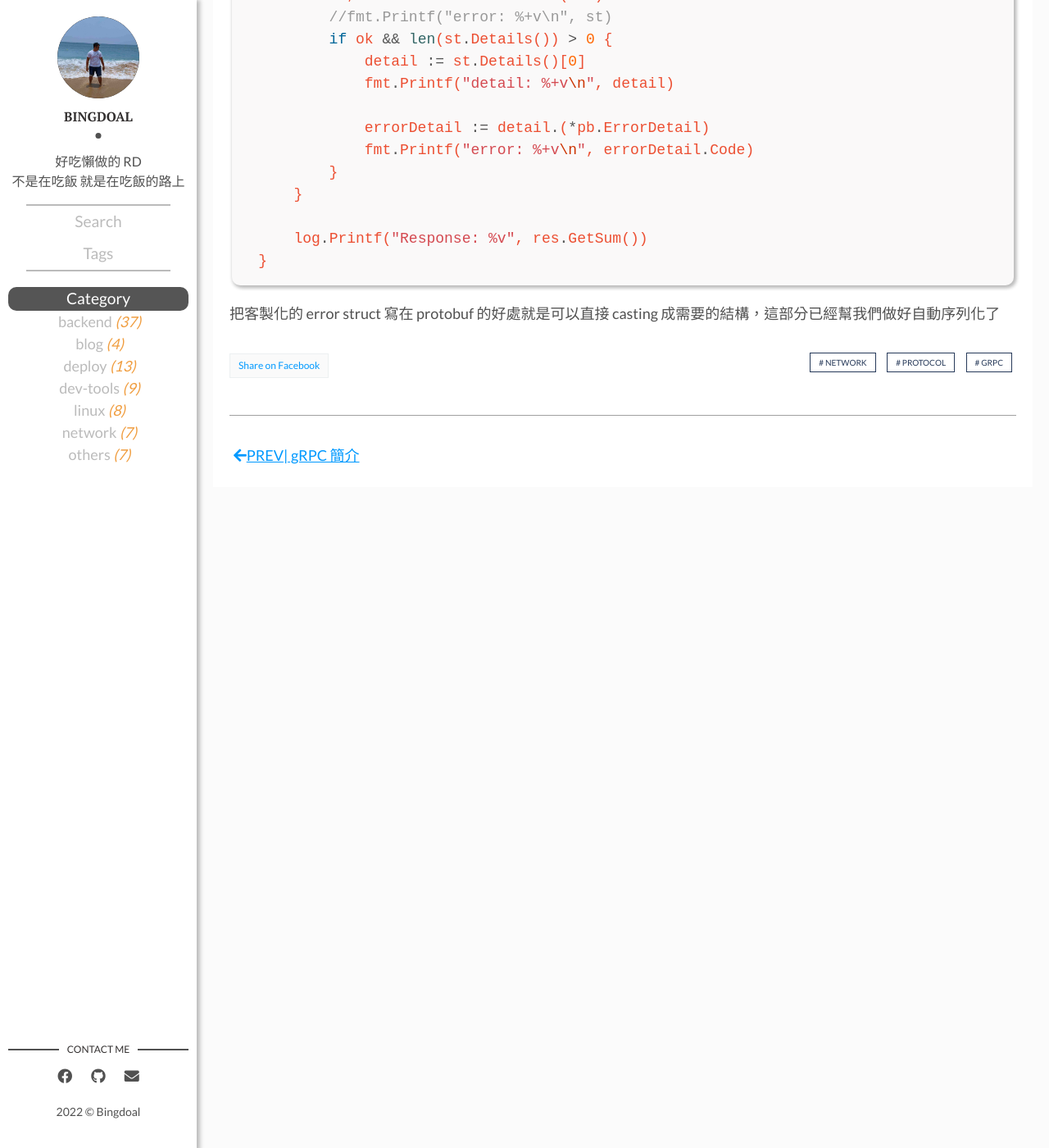
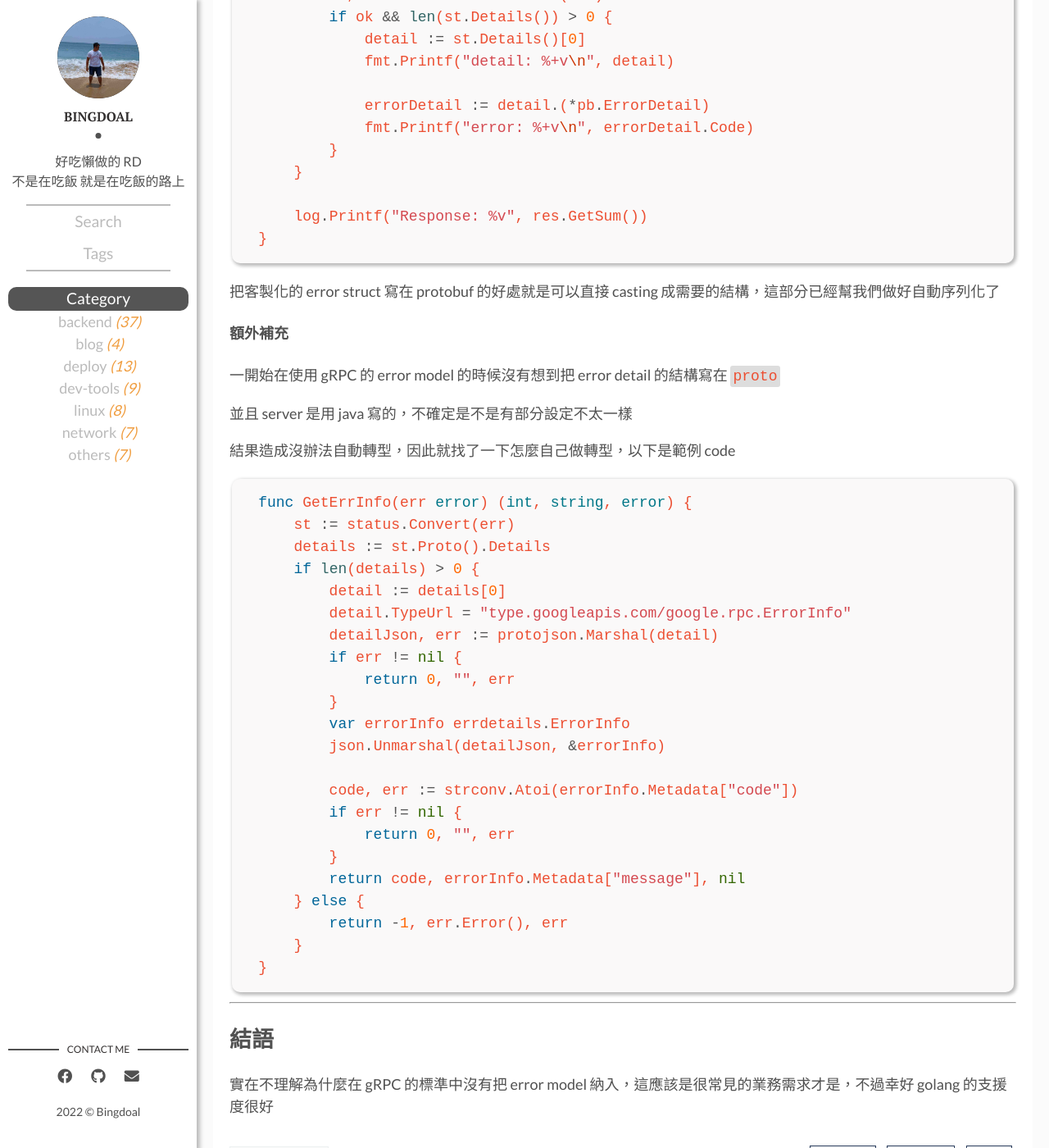
Before and after one commit to Bingdoal/bingdoal.github.io, a Jekyll site: the page built from _posts/2022/2022-12-25-grpc-error-detail.md, in a window 1280 px wide and 1400 px high, scrolled down 2401 px. Shown: the whole window at 82% size. Built offline with Jekyll 4.4.1, drawn with Linux system fonts in a browser that asks for light colours; comment, search, counter and statistics services are not loaded.

Commit message:
fix: add additional solution.

````diff
--- a/_posts/2022/2022-12-25-grpc-error-detail.md
+++ b/_posts/2022/2022-12-25-grpc-error-detail.md
@@ -79,7 +79,6 @@ func grpcTestAdd(client pb.TestClient) {
     res, err := client.TestAdd(context.Background(), req)
     if err != nil {
         st, ok := status.FromError(err)
-        //fmt.Printf("error: %+v\n", st)
         if ok && len(st.Details()) > 0 {
             detail := st.Details()[0]
             fmt.Printf("detail: %+v\n", detail)
@@ -95,5 +94,44 @@ func grpcTestAdd(client pb.TestClient) {
 
 把客製化的 error struct 寫在 protobuf 的好處就是可以直接 casting 成需要的結構，這部分已經幫我們做好自動序列化了
 
+#### 額外補充
+
+一開始在使用 gRPC 的 error model 的時候沒有想到把 error detail 的結構寫在 `proto`
+
+並且 server 是用 java 寫的，不確定是不是有部分設定不太一樣
+
+結果造成沒辦法自動轉型，因此就找了一下怎麼自己做轉型，以下是範例 code
+
+```golang
+func GetErrInfo(err error) (int, string, error) {
+    st := status.Convert(err)
+    details := st.Proto().Details
+    if len(details) > 0 {
+        detail := details[0]
+        detail.TypeUrl = "type.googleapis.com/google.rpc.ErrorInfo"
+        detailJson, err := protojson.Marshal(detail)
+        if err != nil {
+            return 0, "", err
+        }
+        var errorInfo errdetails.ErrorInfo
+        json.Unmarshal(detailJson, &errorInfo)
+
+        code, err := strconv.Atoi(errorInfo.Metadata["code"])
+        if err != nil {
+            return 0, "", err
+        }
+        return code, errorInfo.Metadata["message"], nil
+    } else {
+        return -1, err.Error(), err
+    }
+}
+```
 
 [grpc-status]: https://grpc.github.io/grpc/core/md_doc_statuscodes.html
+
+
+---
+
+## 結語
+
+實在不理解為什麼在 gRPC 的標準中沒有把 error model 納入，這應該是很常見的業務需求才是，不過幸好 golang 的支援度很好
````
